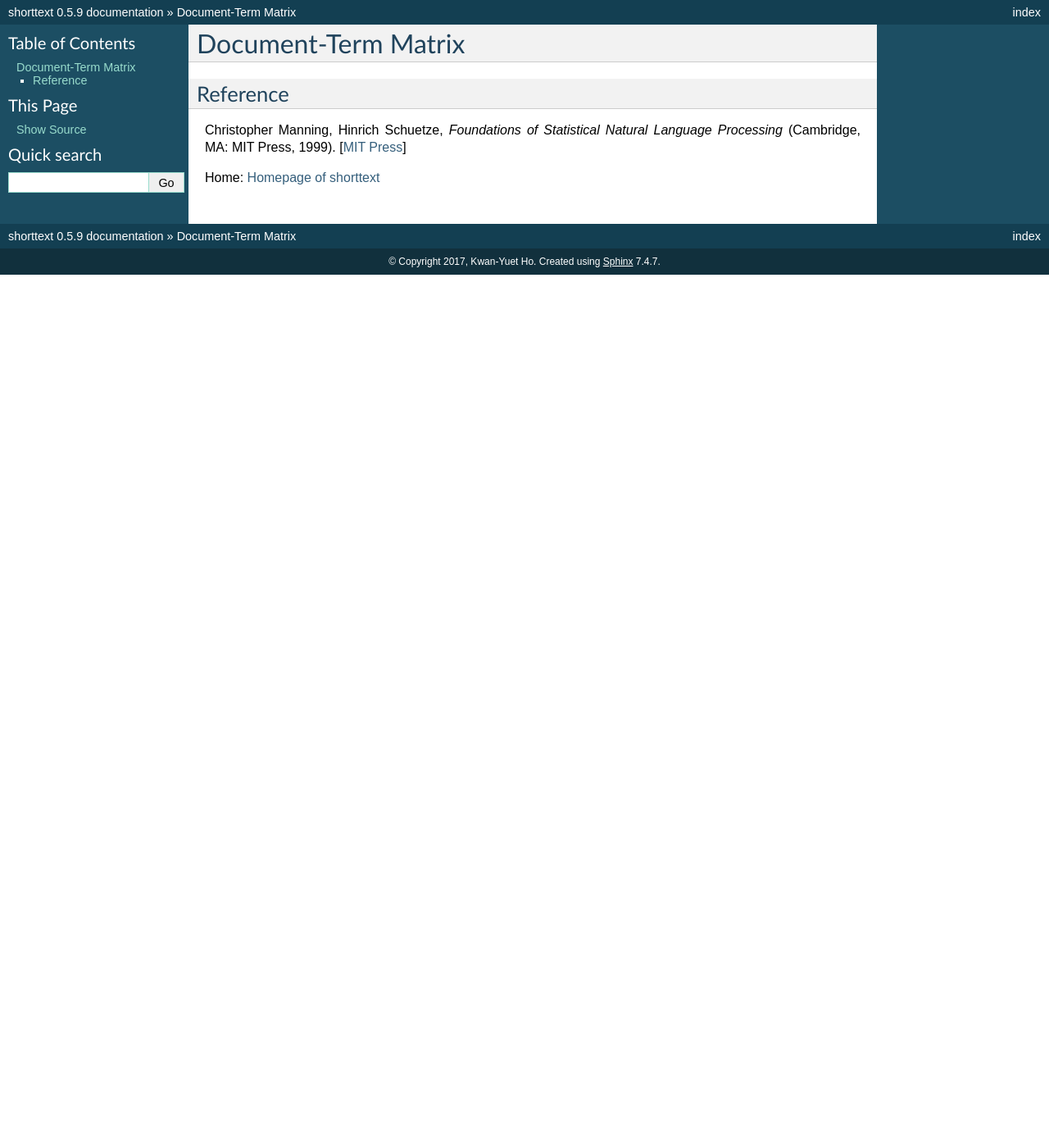
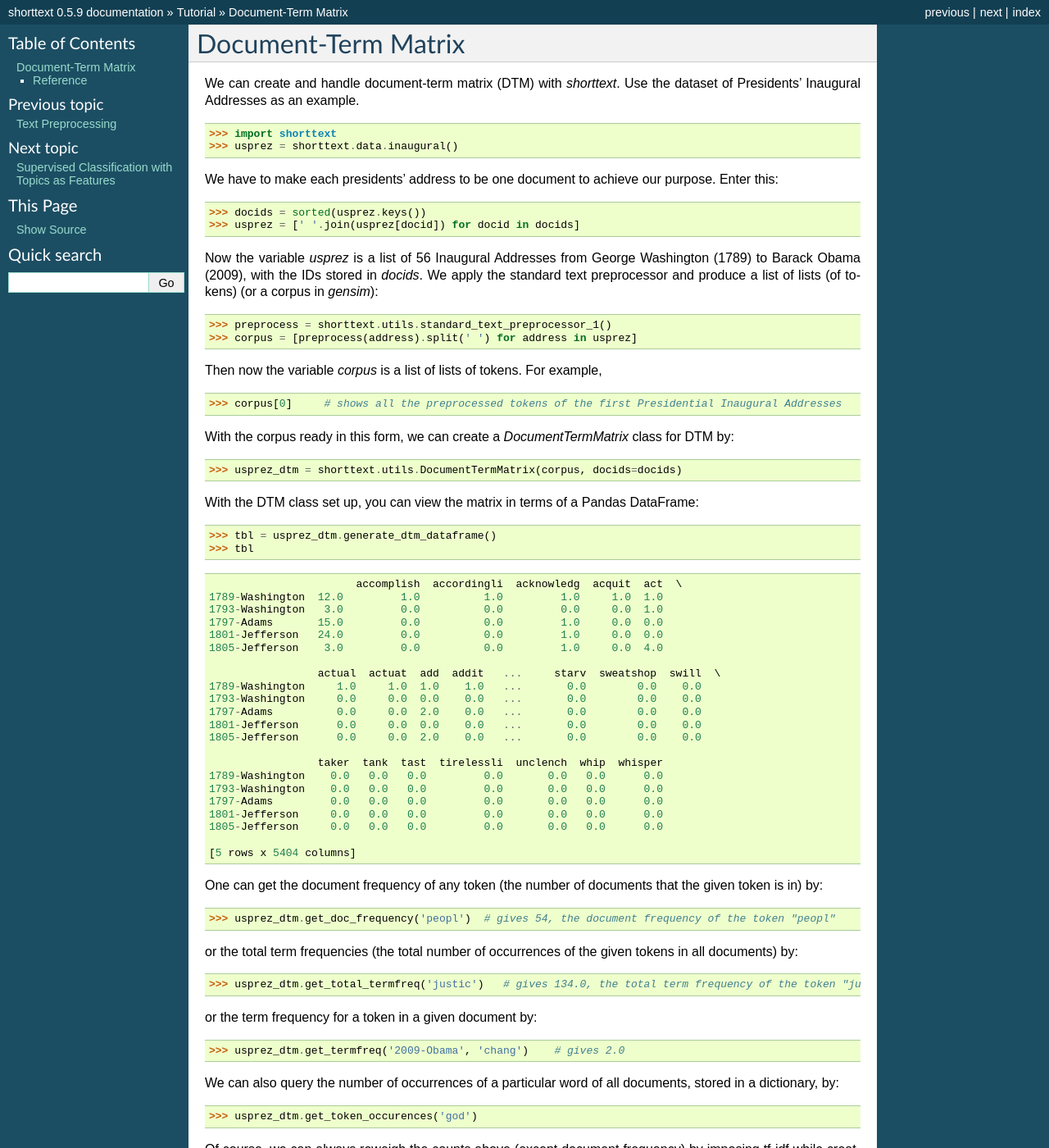
Before and after one commit to stephenhky/PyShortTextCategorization, a Sphinx documentation site: the page built from docs/tutorial_dtm.rst, in a window 1280 px wide and 1400 px high. Shown: the whole window at 82% size. Built offline with Sphinx 7.4.7, drawn with Linux system fonts in a browser that asks for light colours; some of the changed text lies outside the part shown.

Commit message:
document-term matrix tutorial

```diff
--- a/docs/tutorial.rst
+++ b/docs/tutorial.rst
@@ -16,6 +16,7 @@ You will get the message that `Theano`, `Tensorflow` or `CNTK` backend is used f
 
    tutorial_dataprep
    tutorial_textpreprocessing
+   tutorial_dtm
    tutorial_topic
    tutorial_wordembed
    tutorial_sumvec
--- a/docs/tutorial_dtm.rst
+++ b/docs/tutorial_dtm.rst
@@ -1,7 +1,92 @@
 Document-Term Matrix
 ====================
 
+We can create and handle document-term matrix (DTM) with `shorttext`. Use the dataset of Presidents'
+Inaugural Addresses as an example.
 
+>>> import shorttext
+>>> usprez = shorttext.data.inaugural()
+
+We have to make each presidents' address to be one document to achieve our purpose. Enter this:
+
+>>> docids = sorted(usprez.keys())
+>>> usprez = [' '.join(usprez[docid]) for docid in docids]
+
+Now the variable `usprez` is a list of 56 Inaugural Addresses from George Washington (1789) to
+Barack Obama (2009), with the IDs stored in `docids`. We apply the standard text preprocessor and
+produce a list of lists (of tokens) (or a corpus in `gensim`):
+
+>>> preprocess = shorttext.utils.standard_text_preprocessor_1()
+>>> corpus = [preprocess(address).split(' ') for address in usprez]
+
+Then now the variable `corpus` is a list of lists of tokens. For example,
+
+>>> corpus[0]     # shows all the preprocessed tokens of the first Presidential Inaugural Addresses
+
+With the corpus ready in this form, we can create a `DocumentTermMatrix` class for DTM by:
+
+>>> usprez_dtm = shorttext.utils.DocumentTermMatrix(corpus, docids=docids)
+
+With the DTM class set up, you can view the matrix in terms of a Pandas DataFrame:
+
+>>> tbl = usprez_dtm.generate_dtm_dataframe()
+>>> tbl
+
+::
+
+                           accomplish  accordingli  acknowledg  acquit  act  \
+    1789-Washington  12.0         1.0          1.0         1.0     1.0  1.0
+    1793-Washington   3.0         0.0          0.0         0.0     0.0  1.0
+    1797-Adams       15.0         0.0          0.0         1.0     0.0  0.0
+    1801-Jefferson   24.0         0.0          0.0         1.0     0.0  0.0
+    1805-Jefferson    3.0         0.0          0.0         1.0     0.0  4.0
+
+                     actual  actuat  add  addit   ...     starv  sweatshop  swill  \
+    1789-Washington     1.0     1.0  1.0    1.0   ...       0.0        0.0    0.0
+    1793-Washington     0.0     0.0  0.0    0.0   ...       0.0        0.0    0.0
+    1797-Adams          0.0     0.0  2.0    0.0   ...       0.0        0.0    0.0
+    1801-Jefferson      0.0     0.0  0.0    0.0   ...       0.0        0.0    0.0
+    1805-Jefferson      0.0     0.0  2.0    0.0   ...       0.0        0.0    0.0
+
+                     taker  tank  tast  tirelessli  unclench  whip  whisper
+    1789-Washington    0.0   0.0   0.0         0.0       0.0   0.0      0.0
+    1793-Washington    0.0   0.0   0.0         0.0       0.0   0.0      0.0
+    1797-Adams         0.0   0.0   0.0         0.0       0.0   0.0      0.0
+    1801-Jefferson     0.0   0.0   0.0         0.0       0.0   0.0      0.0
+    1805-Jefferson     0.0   0.0   0.0         0.0       0.0   0.0      0.0
+
+    [5 rows x 5404 columns]
+
+One can get the document frequency of any token (the number of documents that the given
+token is in) by:
+
+>>> usprez_dtm.get_doc_frequency('peopl')  # gives 54, the document frequency of the token "peopl"
+
+or the total term frequencies (the total number of occurrences of the given tokens in all documents) by:
+
+>>> usprez_dtm.get_total_termfreq('justic')   # gives 134.0, the total term frequency of the token "justic"
+
+or the term frequency for a token in a given document by:
+
+>>> usprez_dtm.get_termfreq('2009-Obama', 'chang')    # gives 2.0
+
+We can also query the number of occurrences of a particular word of all documents,
+stored in a dictionary, by:
+
+>>> usprez_dtm.get_token_occurences('god')
+
+Of course, we can always reweigh the counts above (except document frequency) by imposing
+tf-idf while creating the instance of the class by enforceing `tfidf` to be `True`:
+
+>>> usprez_dtm = shorttext.utils.DocumentTermMatrix(corpus, docids=docids, tfidf=True)
+
+To save the class, enter:
+
+>>> usprez_dtm.save_compact_model('/path/to/whatever.bin')
+
+To load this class later, enter:
+
+>>> usprez_dtm2 = shorttext.utils.load_DocumentTermMatrix('/path/to/whatever.bin')
 
 Reference
 ---------
```
Also changed, not shown: 1 other file.
